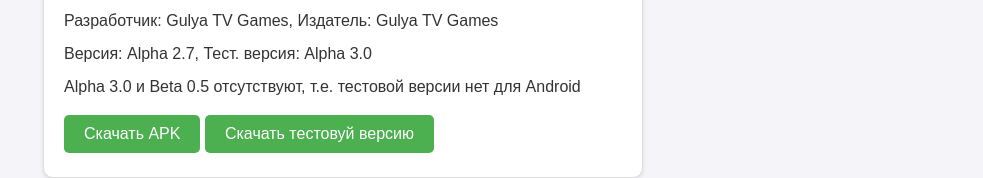
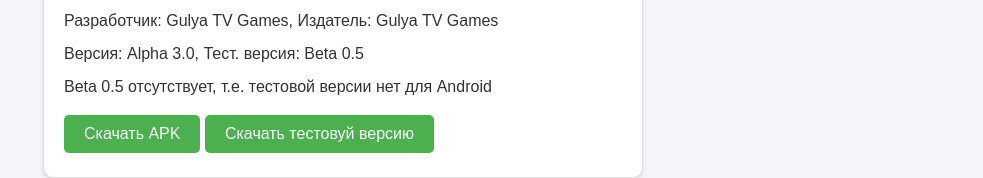
Before and after one commit to GulyaTV/Dog-Store, a plain HTML site: page index.html in a window 1280 px wide. Shown: the part 198-376 px from the top of the page, without its empty margins (297-1280 px from the left). Drawn offline with Linux system fonts and the light colour scheme.

Commit message:
Update index.html

```diff
--- a/index.html
+++ b/index.html
@@ -143,11 +143,11 @@
         description: "Описание: The DOGS - это игра, которая позволяет игрокам окунуться в жизнь собаки.",
         dev: "Разработчик: Gulya TV Games",
         pub: "Издатель: Gulya TV Games",
-        ver: "Версия: Alpha 2.7",
-        ver_test: "Тест. версия: Alpha 3.0",
-        message: "Alpha 3.0 и Beta 0.5 отсутствуют, т.е. тестовой версии нет для Android",
-        downloadUrl: "https://github.com/GulyaTV/TheDOGS_for_launcher/releases/download/2.7-alpha/The_DOGS_Alpha_2.7_Android.apk",
-        downloadUrltest: "https://github.com/GulyaTV/TheDOGS_for_launcher/releases/download/2.7-alpha/The_DOGS_Alpha_2.7_Android.apk"
+        ver: "Версия: Alpha 3.0",
+        ver_test: "Тест. версия: Beta 0.5",
+        message: "Beta 0.5 отсутствует, т.е. тестовой версии нет для Android",
+        downloadUrl: "https://github.com/GulyaTV/TheDOGS_for_launcher/releases/download/3.0-alpha/The_DOGS_Alpha_3.0_Android.apk",
+        downloadUrltest: "https://github.com/GulyaTV/TheDOGS_for_launcher/releases/download/3.0-alpha/The_DOGS_Alpha_3.0_Android.apk"
       },
       {
         name: "Wroom",
```
